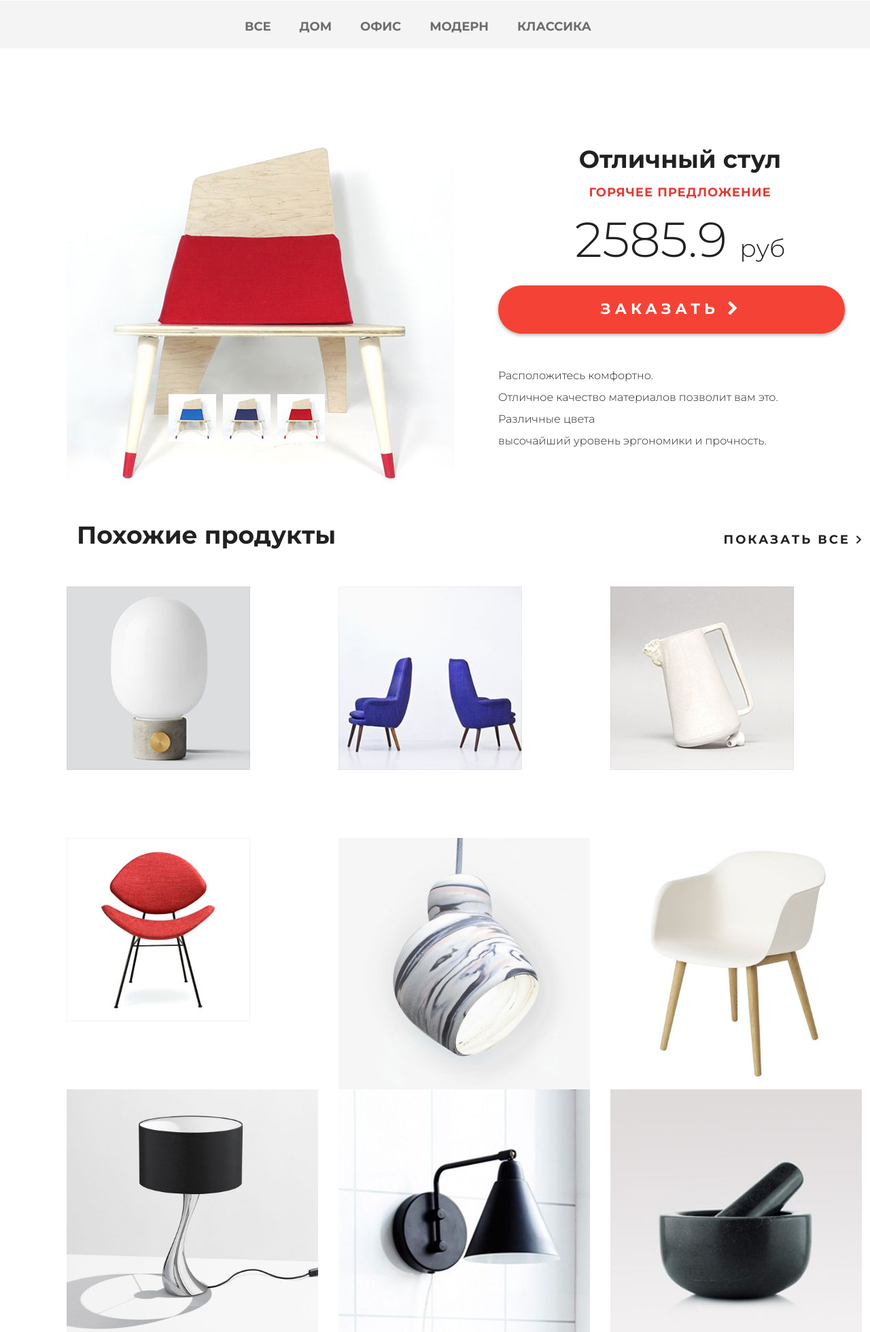
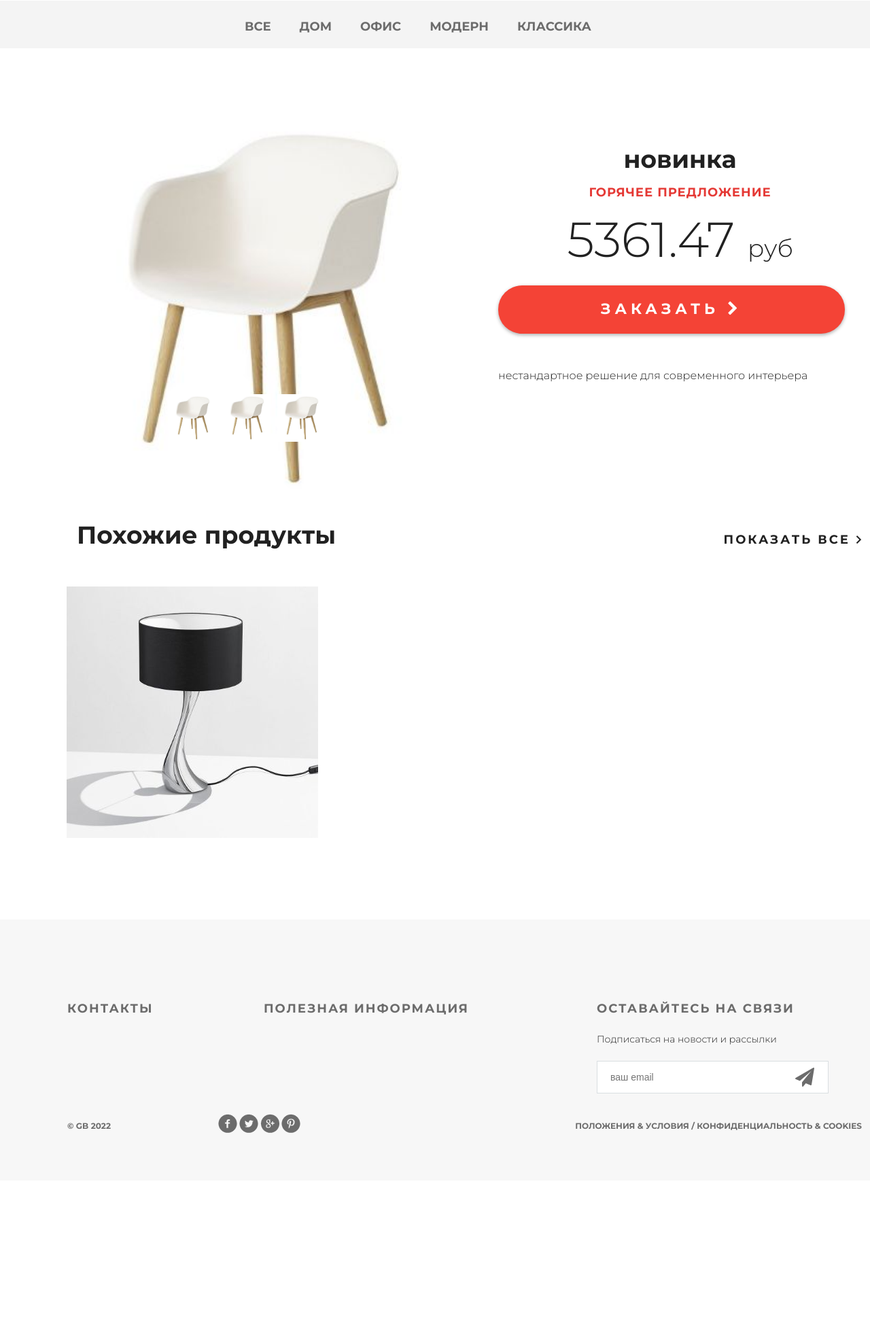
Before and after one commit to MetallistOld/geekshop, a Django app: page /products/ in a window 1280 px wide; the page is wider, and only the part inside the window is pictured. Shown: the part 118-2078 px from the top of that part at 68% size. After the commit the page ends 1785 px from the top of that part, so only its background shows below. Run offline with Django 3.2, Linux system fonts and the light colour scheme; data comes from the database, SQL or seed files in the repository.

Commit message:
Lesson 6. Hot product

```diff
--- a/mainapp/templates/mainapp/products.html
+++ b/mainapp/templates/mainapp/products.html
@@ -19,21 +19,21 @@
 	<div class="details-products">
 		<div class="details-slider">
 			<div class="slider-product">
-				<img src="{% static 'img/slider1.jpg' %}">
+				<img src="{{ media_url }}{{ hot_product.image }}">
 			</div>
 			<div class="slider-control">
 				<div class="block">
-					<a href="#"><img src="{% static 'img/controll.jpg' %}" alt="">
+					<a href="#"><img src="{{ media_url }}{{ hot_product.image }}" alt="">
 						<div class="text"></div>
 					</a>
 				</div>
 				<div class="block">
-					<a href="#"><img src="{% static 'img/controll1.jpg' %}" alt="">
+					<a href="#"><img src="{{ media_url }}{{ hot_product.image }}" alt="">
 						<div class="text"></div>
 					</a>
 				</div>
 				<div class="block">
-					<a href="#"><img src="{% static 'img/controll2.jpg' %}" alt="">
+					<a href="#"><img src="{{ media_url }}{{ hot_product.image }}" alt="">
 						<div class="text"></div>
 					</a>
 				</div>
@@ -41,19 +41,14 @@
 		</div>
 
 		<div class="description">
-			<h3 class="big-bold">Отличный стул</h3>
+			<h3 class="big-bold">{{ hot_product.name }}</h3>
 			<h3 class="red">горячее предложение</h3>
-			<p class="price"> 2585.9 <span>руб</span></p>
-			<a href="#" class="red-button">
+			<p class="price">{{ hot_product.price }} <span>руб</span></p>
+			<a href="{% url 'basket:add' hot_product.pk %}" class="red-button">
 				заказать <i class="fa fa-chevron-right" aria-hidden="true"></i>
 			</a>
 			<div class="description-text">
-				<p>Расположитесь комфортно.</p>
-				<p>Отличное качество материалов
-					позволит вам это.</p>
-				<p>Различные цвета</p>
-				<p>высочайший уровень
-					эргономики и прочность.</p>
+				{{ hot_product.description }}
 			</div>
 		</div>
 	</div>
@@ -66,7 +61,8 @@
 		<div class="related-products clearfix">
 			{% for product in same_products %}
 			<div class="block">
-				<a href="#"><img src="{{ media_url }}{{ product.image }}" alt="{{ product.short_desc }}">
+				<a href="{% url 'basket:add' product.pk %}"><img src="{{ media_url }}{{ product.image }}"
+						alt="{{ product.short_desc }}">
 					<div class="text">
 						<img src="/static/img/icon-hover.png" alt="img">
 						<h3>Категория:{{ product.category.name }}</h3>
--- a/mainapp/views.py
+++ b/mainapp/views.py
@@ -1,3 +1,5 @@
+import random
+
 from django.conf import settings
 from django.shortcuts import get_object_or_404, render
 from django.utils import timezone
@@ -12,20 +14,33 @@ def main(request):
 
     products = Product.objects.all()[:4]
 
-    content = {"title": title, "products": products, "media_url": settings.MEDIA_URL}
+    content = {"title": title, "products": products,
+               "media_url": settings.MEDIA_URL}
     return render(request, "mainapp/index.html", content)
+
+
+def get_basket(user):
+    if user.is_authenticated:
+        return Basket.objects.filter(user=user)
+    else:
+        return []
+
+
+def get_hot_product():
+    products = Product.objects.all()
+    return random.sample(list(products), 1)[0]
+
+
+def get_same_products(hot_product):
+    same_products = Product.objects.filter(
+        category=hot_product.category).exclude(pk=hot_product.pk)[:3]
+    return same_products
 
 
 def products(request, pk=None):
     title = "продукты"
     links_menu = ProductCategory.objects.all()
-
-    basket = []
-    if request.user.is_authenticated:
-        basket = Basket.objects.filter(user=request.user)
-        # or you can use this
-        # _basket = request.user.basket.all()
-        # print(f'basket / _basket: {len(_basket)} / {len(basket)}')
+    basket = get_basket(request.user)
 
     if pk is not None:
         if pk == 0:
@@ -33,7 +48,8 @@ def products(request, pk=None):
             category = {"name": "все"}
         else:
             category = get_object_or_404(ProductCategory, pk=pk)
-            products = Product.objects.filter(category__pk=pk).order_by("price")
+            products = Product.objects.filter(
+                category__pk=pk).order_by("price")
         content = {
             "title": title,
             "links_menu": links_menu,
@@ -43,17 +59,16 @@ def products(request, pk=None):
             "basket": basket,
         }
         return render(request, "mainapp/products_list.html", content)
-    same_products = Product.objects.all()
+    hot_product = get_hot_product()
+    same_products = get_same_products(hot_product)
     content = {
         "title": title,
         "links_menu": links_menu,
         "same_products": same_products,
         "media_url": settings.MEDIA_URL,
-        "same_products": same_products,
         "basket": basket,
+        "hot_product": hot_product,
     }
-    if pk:
-        print(f"User select category: {pk}")
     return render(request, "mainapp/products.html", content)
 
 
@@ -61,5 +76,6 @@ def contact(request):
     title = "о нас"
     visit_date = timezone.now()
     locations = Contact.objects.all()
-    content = {"title": title, "visit_date": visit_date, "locations": locations}
+    content = {"title": title, "visit_date": visit_date,
+               "locations": locations}
     return render(request, "mainapp/contact.html", content)
--- a/static/style.css
+++ b/static/style.css
@@ -1449,3 +1449,7 @@ td:first-child {
 .related-products a:hover .text {
 	display: block;
 }
+
+.slider-product img {
+	width: 100%;
+}
```
